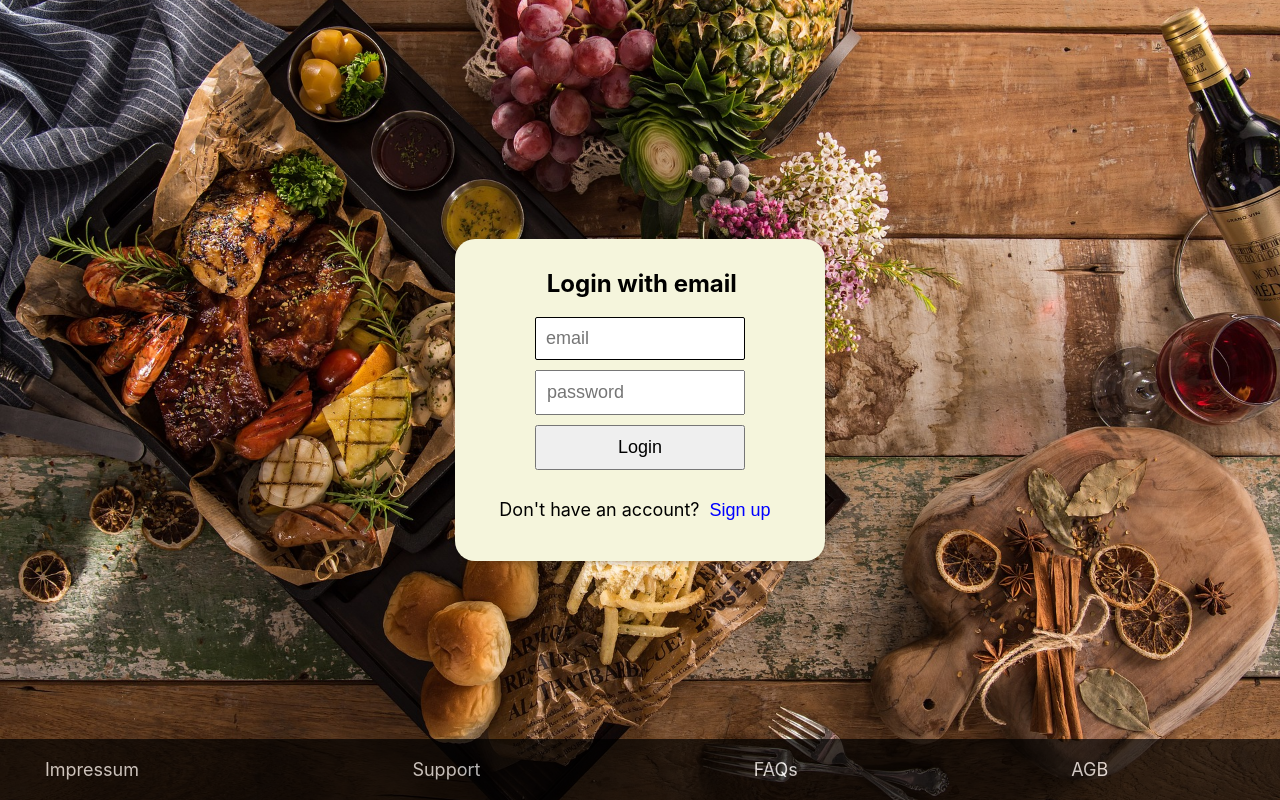
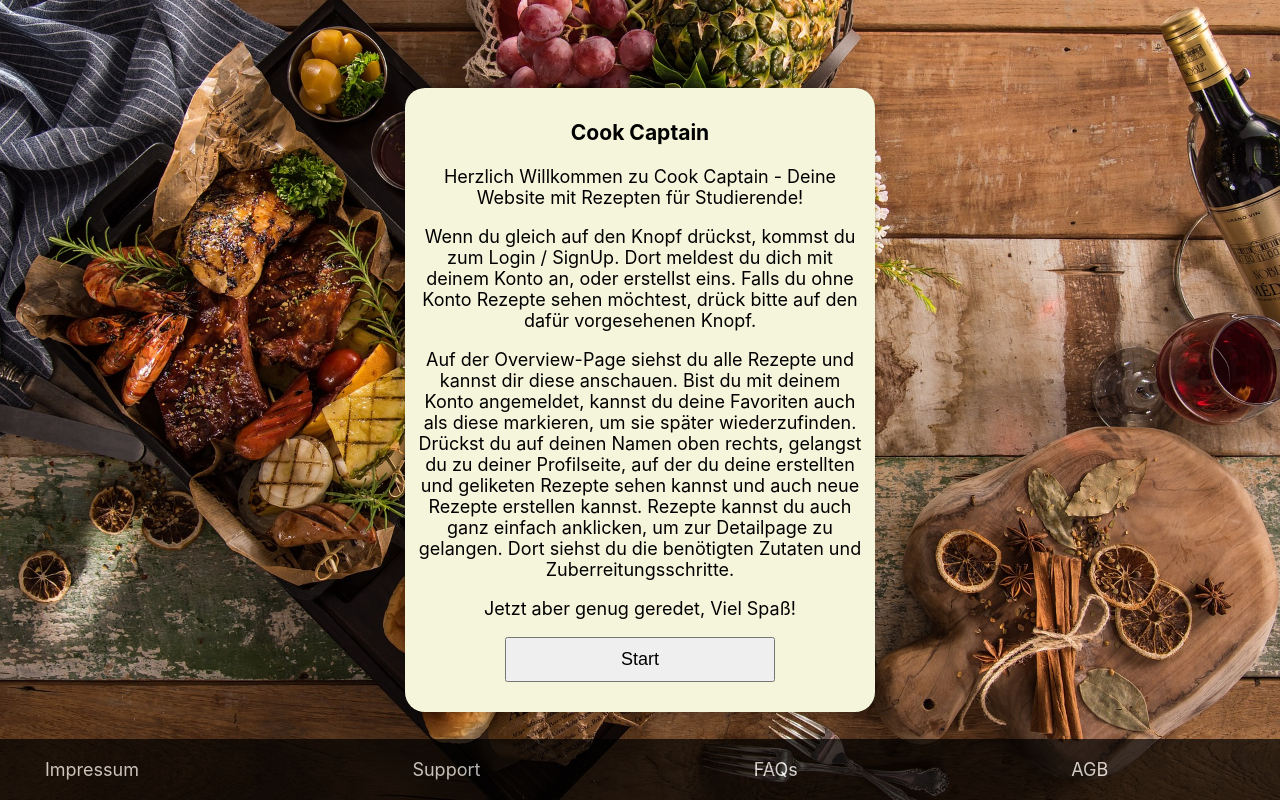
Before and after one commit to Schmarvinius/CookCaptain, a React (Create React App) app in the folder clientside/: page / in a window 1280 px wide. Built offline with nearby package versions, Linux system fonts and the light colour scheme.

Commit message:
added required pages

```diff
--- a/clientside/src/AdditionalPages/AGB.js
+++ b/clientside/src/AdditionalPages/AGB.js
@@ -8,7 +8,7 @@ const AGB = () => {
     const navigate = useNavigate();
     const handleBackClick = () => {
     if (user === null) {
-      return navigate("/");
+      return navigate("/login");
     }
     return navigate("/home");
     };
--- a/clientside/src/AdditionalPages/FAQ.js
+++ b/clientside/src/AdditionalPages/FAQ.js
@@ -8,7 +8,7 @@ const FAQ = () => {
     const navigate = useNavigate();
     const handleBackClick = () => {
     if (user === null) {
-      return navigate("/");
+      return navigate("/login");
     }
     return navigate("/home");
     };
--- a/clientside/src/AdditionalPages/Imprint.js
+++ b/clientside/src/AdditionalPages/Imprint.js
@@ -8,7 +8,7 @@ const Imprint = () => {
   const navigate = useNavigate();
   const handleBackClick = () => {
     if (user === null) {
-      return navigate("/");
+      return navigate("/login");
     }
     return navigate("/home");
   };
--- a/clientside/src/AdditionalPages/Support.js
+++ b/clientside/src/AdditionalPages/Support.js
@@ -8,7 +8,7 @@ const Support = () => {
     const navigate = useNavigate();
     const handleBackClick = () => {
     if (user === null) {
-      return navigate("/");
+      return navigate("/login");
     }
     return navigate("/home");
     };
--- a/clientside/src/App.js
+++ b/clientside/src/App.js
@@ -12,6 +12,8 @@ import Create from "./CreateRecipes/CreateRecipe";
 import { UserProvider } from "./Context/UserContext";
 import { TokenProvider } from "./Context/TokenContext";
 import Recipe from "./DetailRecipeView/recipe.js";
+import Welcome from "./WelcomePage/Welcome";
+
 
 const App = () => {
   return (
@@ -22,7 +24,8 @@ const App = () => {
       <TokenProvider>
         <UserProvider>
           <Routes>
-            <Route path="/" element={<MyLogin />} />
+            <Route path="/" element={<Welcome/>} />
+            <Route path="/login" element={<MyLogin />} />
             <Route path="/home" element={<HomePage />} />
             <Route path="/impressum" element={<Imprint />} />
             <Route path="/support" element={<Support />} />
--- a/clientside/src/LoginSignUp/Login.js
+++ b/clientside/src/LoginSignUp/Login.js
@@ -113,6 +113,9 @@ const MyLogin = () => {
             /^(([^<>()[\]\\.,;:\s@"]+(\.[^<>()[\]\\.,;:\s@"]+)*)|.(".+"))@((\[[0-9]{1,3}\.[0-9]{1,3}\.[0-9]{1,3}\.[0-9]{1,3}\])|(([a-zA-Z\-0-9]+\.)+[a-zA-Z]{2,}))$/
     );
     }
+  const handleGuestLogin = () => {
+    navigate("/home");
+  }
   return (
     <div className='container'>
             { showMessage &&
@@ -134,6 +137,9 @@ const MyLogin = () => {
                     {isSignUp ? "Already have an account?" : "Don't have an account?"}
                     <button type="button" id="switchSignUp"  onClick={() => setIsSignUp(prevValue => !prevValue)}>{isSignUp ? "Log in": "Sign up"}</button>
                     <br />
+                    <button type="button" id="guestButton" onClick={handleGuestLogin}>Continue as guest
+                    </button>
+
                 </form>
             </div>
         </div>
--- a/clientside/src/LoginSignUp/LoginStyles.css
+++ b/clientside/src/LoginSignUp/LoginStyles.css
@@ -59,7 +59,7 @@ body {
     box-sizing: border-box;
     font-size: 18px;
   }
-  .login-container [id="switchSignUp"]{
+  .login-container [id="switchSignUp"], [id="guestButton"]{
     color: blue;
     background-color: transparent;
     border:none;
--- /dev/null
+++ b/clientside/src/WelcomePage/Welcome.js
@@ -0,0 +1,30 @@
+import React, { useContext } from "react";
+import "./WelcomeStyle.css";
+import { useNavigate } from "react-router-dom";
+
+const Welcome = () => {
+    const navigate = useNavigate();
+
+    const login = () => {
+        navigate("/login");
+    }
+
+    return (
+        <>
+          <div className="container">
+            <div className="text-container">
+                <h3>Cook Captain</h3>
+                 <p>Herzlich Willkommen zu Cook Captain - Deine Website mit Rezepten für Studierende!</p>
+                 <p>Wenn du gleich auf den Knopf drückst, kommst du zum Login / SignUp. Dort meldest du dich mit deinem Konto an, oder erstellst eins. Falls du ohne Konto Rezepte sehen möchtest, drück bitte auf den dafür vorgesehenen Knopf.</p>
+                 <p>Auf der Overview-Page siehst du alle Rezepte und kannst dir diese anschauen. Bist du mit deinem Konto angemeldet, kannst du deine Favoriten auch als diese markieren, um sie später wiederzufinden. <br/>
+                 Drückst du auf deinen Namen oben rechts, gelangst du zu deiner Profilseite, auf der du deine erstellten und geliketen Rezepte sehen kannst und auch neue Rezepte erstellen kannst. Rezepte kannst du auch ganz einfach anklicken, um zur Detailpage zu gelangen. Dort siehst du die benötigten Zutaten und Zuberreitungsschritte.</p>
+                 <p>Jetzt aber genug geredet, Viel Spaß!</p>
+                 <button onClick={login}>Start</button>
+            </div>
+          </div>
+
+        </>
+      );
+}
+
+export default Welcome;
--- /dev/null
+++ b/clientside/src/WelcomePage/WelcomeStyle.css
@@ -0,0 +1,36 @@
+body {
+    background-image: url(".//../images/doner.jpg");
+    background-repeat: no-repeat;
+    background-size: cover;
+    background-position: center;
+    background-attachment: fixed;
+    background-color: #414040;
+    overflow-x: hidden;
+    overflow-y: auto;
+    height: 100vh;
+    width: 100vw;
+  }
+  .container{
+    height: 100vh;
+    display: flex;
+    justify-content: center;
+    align-items: center;
+    margin: 0;
+    padding: 0;
+  }
+  .text-container {
+    text-align: center;
+    width: 450px;
+    background-color: beige;
+    border-radius: 20px;
+    box-shadow: 0 2px 5px rgba(0, 0, 0, 0.2);
+    padding: 10px;
+    font-size: 18px;
+  }
+  .text-container button {
+    margin-bottom: 20px;
+    width: 60%;
+    padding: 10px;
+    box-sizing: border-box;
+    font-size: 18px;
+  }
```
